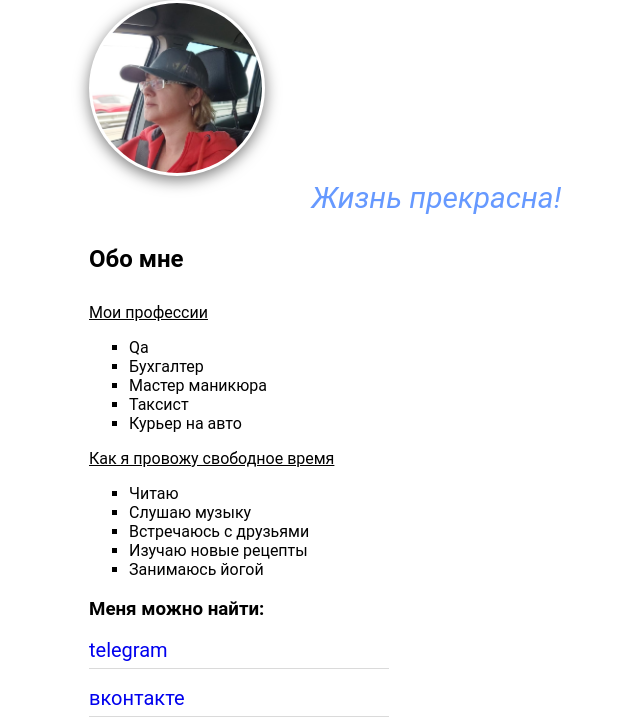
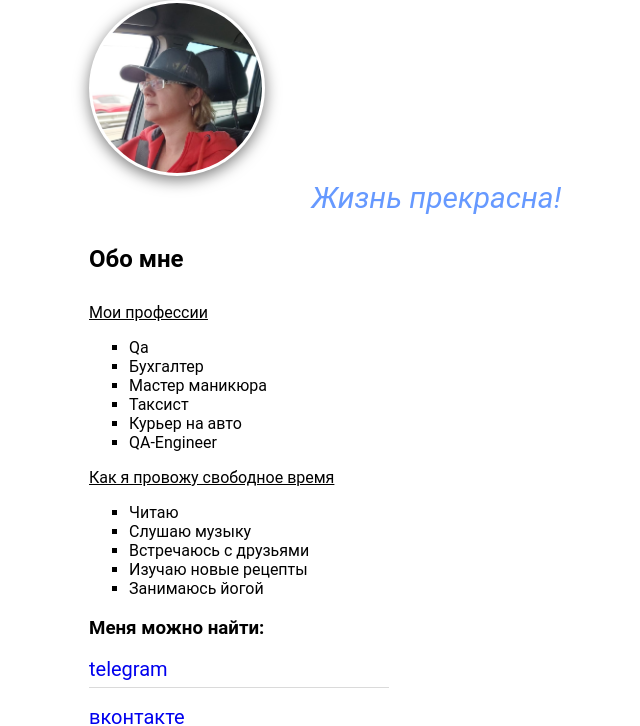
Before and after one commit to Mariya-Udalova-qa/Business-card, a plain HTML site: page index.html in a window 1280 px wide. Shown: the part 81-807 px from the top of the page, without its empty margins (31-671 px from the left). Drawn offline with Linux system fonts and the light colour scheme.

Commit message:
новая профессия

```diff
--- a/index.html
+++ b/index.html
@@ -26,6 +26,7 @@
 				<li>Мастер маникюра</li>
 				<li>Таксист</li>
 				<li>Курьер на авто</li>
+				<li>QA-Engineer</li>
 
 			</ul>
 
```
